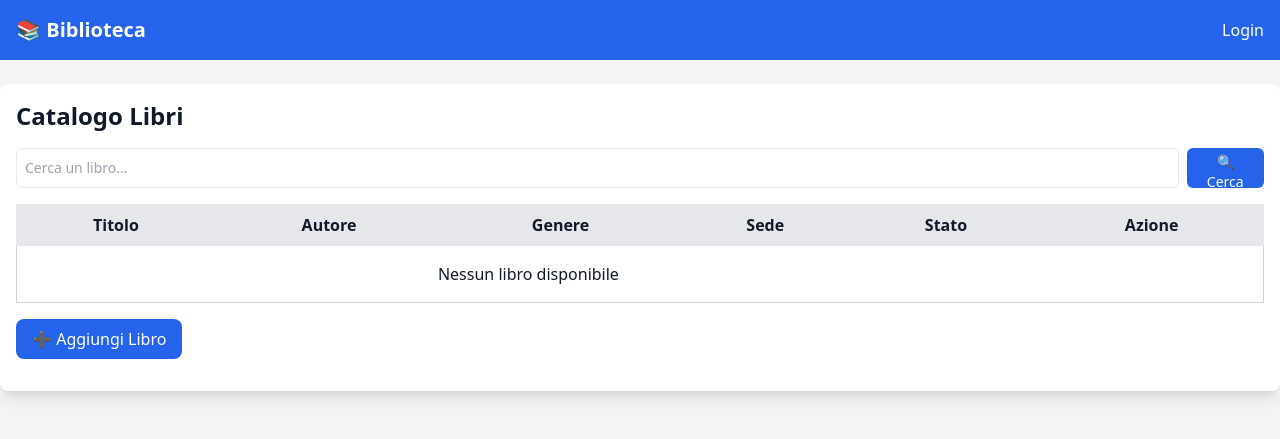
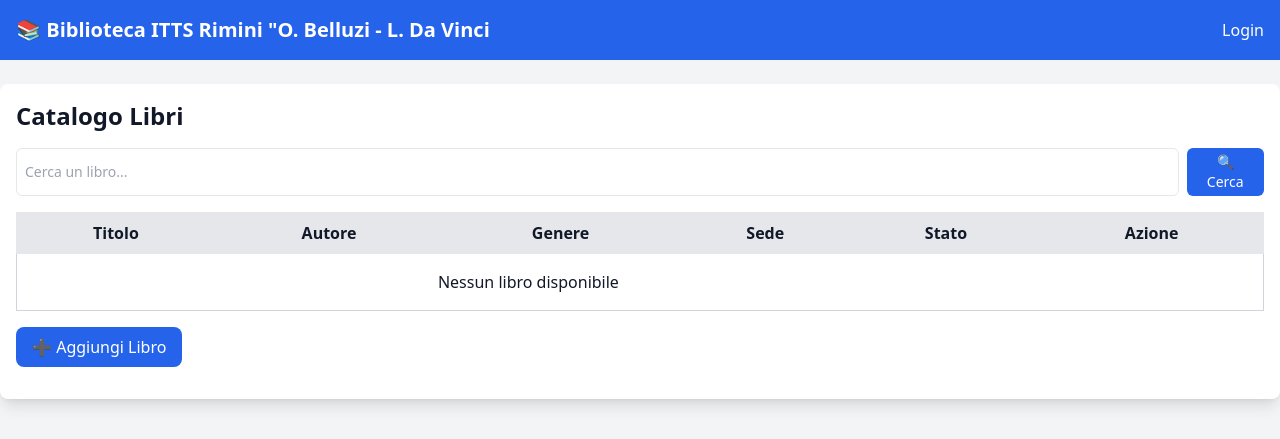
Before and after one commit to AresRebatto/GestioneDellaBiblioteca, a PHP site: page / in a window 1280 px wide. Shown: the top 439 px of the page. Run offline with PHP 8.4, Linux system fonts and the light colour scheme; data that the repository does not hold is empty; some libraries are stand-ins or nearby versions.

Commit message:
terza versione sito

```diff
--- a/src/index.php
+++ b/src/index.php
@@ -14,7 +14,7 @@
     <nav class="bg-blue-600 p-4 text-white">
         <div class="container mx-auto flex justify-between items-center">
             <div class="flex items-center">
-                <h1 class="text-xl font-bold">📚 Biblioteca</h1>
+                <h1 class="text-xl font-bold">📚 Biblioteca ITTS Rimini "O. Belluzi - L. Da Vinci</h1>
             </div>
             <a href="#" class="hover:underline">Login</a>
         </div>
@@ -33,7 +33,7 @@
             <input type="text" name="query" placeholder="Cerca un libro..."
                 class="w-full h-15 px-2 py-1 border rounded-md text-sm" required>
             <button type="submit"
-                class="ml-2 h-10 bg-blue-600 text-white px-3 py-1 rounded-md text-sm hover:bg-blue-700">
+                class="ml-2 h-15 bg-blue-600 text-white px-3 py-1 rounded-md text-sm hover:bg-blue-700">
                 🔍 Cerca
             </button>
         </form>
@@ -59,7 +59,7 @@
 
         <div class="flex justify-between items-center mb-4 mt-4">
             <a href="inserimento_manuale.php"
-                class="bg-blue-600 text-white px-4 py-2 rounded-lg flex items-center hover:bg-blue-700"">
+                class="bg-blue-600 text-white px-4 py-2 rounded-lg flex items-center hover:bg-blue-700">
                 ➕ Aggiungi Libro
             </a>
         </div>
```
Also changed, not shown: src/catalogo.php (+14 -6 lines).
